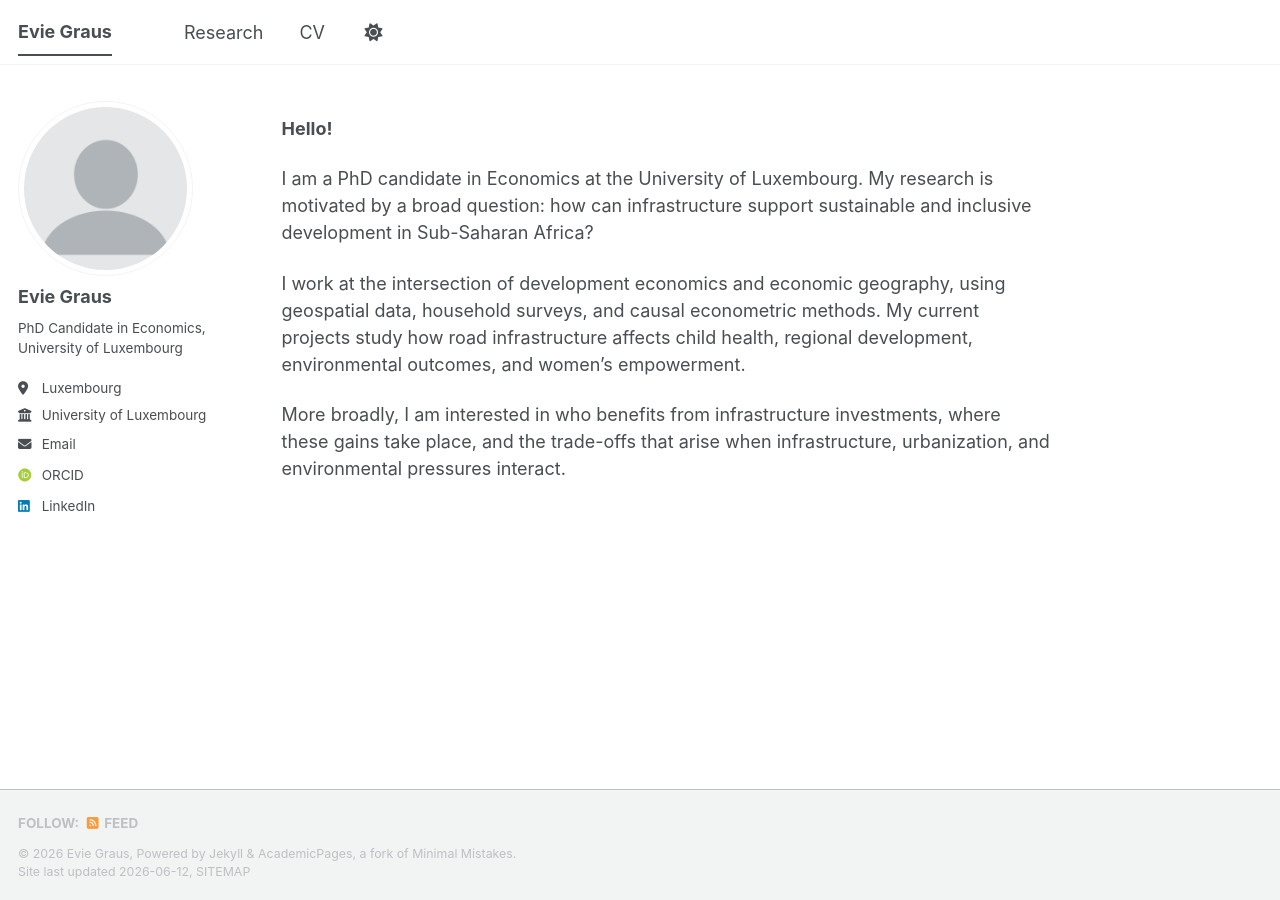
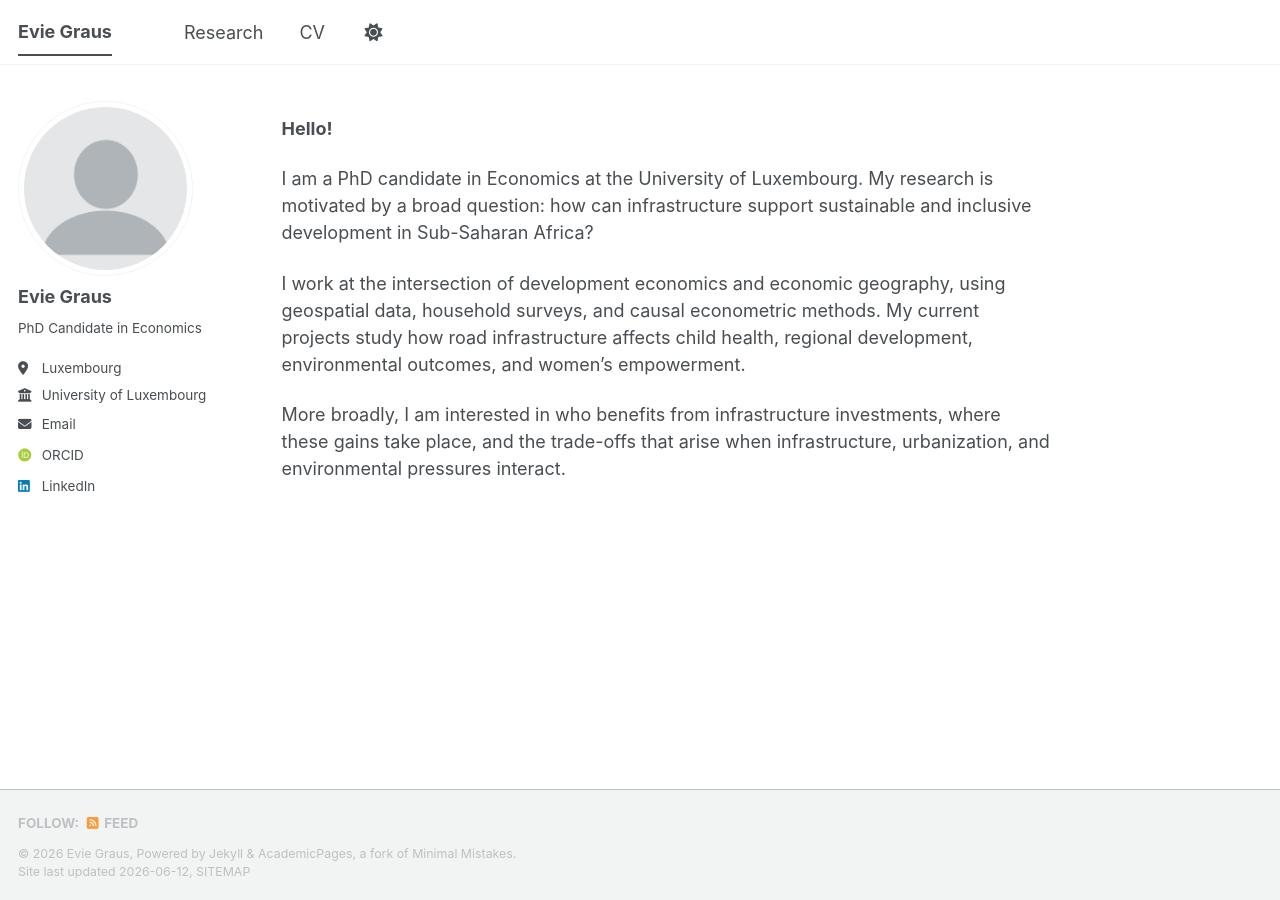
Before and after one commit to EvieGraus/eviegraus.github.io, a Jekyll site: the page built from _pages/about.md, in a window 1280 px wide. Built offline with Jekyll 4.4.1, drawn with Linux system fonts in a browser that asks for light colours; some web fonts are replaced; a script bundle is joined from its source files by our own code; library files that are not in the unit come from our copies.

Commit message:
Update _config.yml

```diff
--- a/_config.yml
+++ b/_config.yml
@@ -26,7 +26,7 @@ author:
   avatar           : "profile.png"
   name             : "Evie Graus"
   #pronouns         : # example: "she/her"
-  bio              : "PhD Candidate in Economics, University of Luxembourg"
+  bio              : "PhD Candidate in Economics"
   location         : "Luxembourg"
   employer         : "University of Luxembourg"
   uri              : # URL
```
